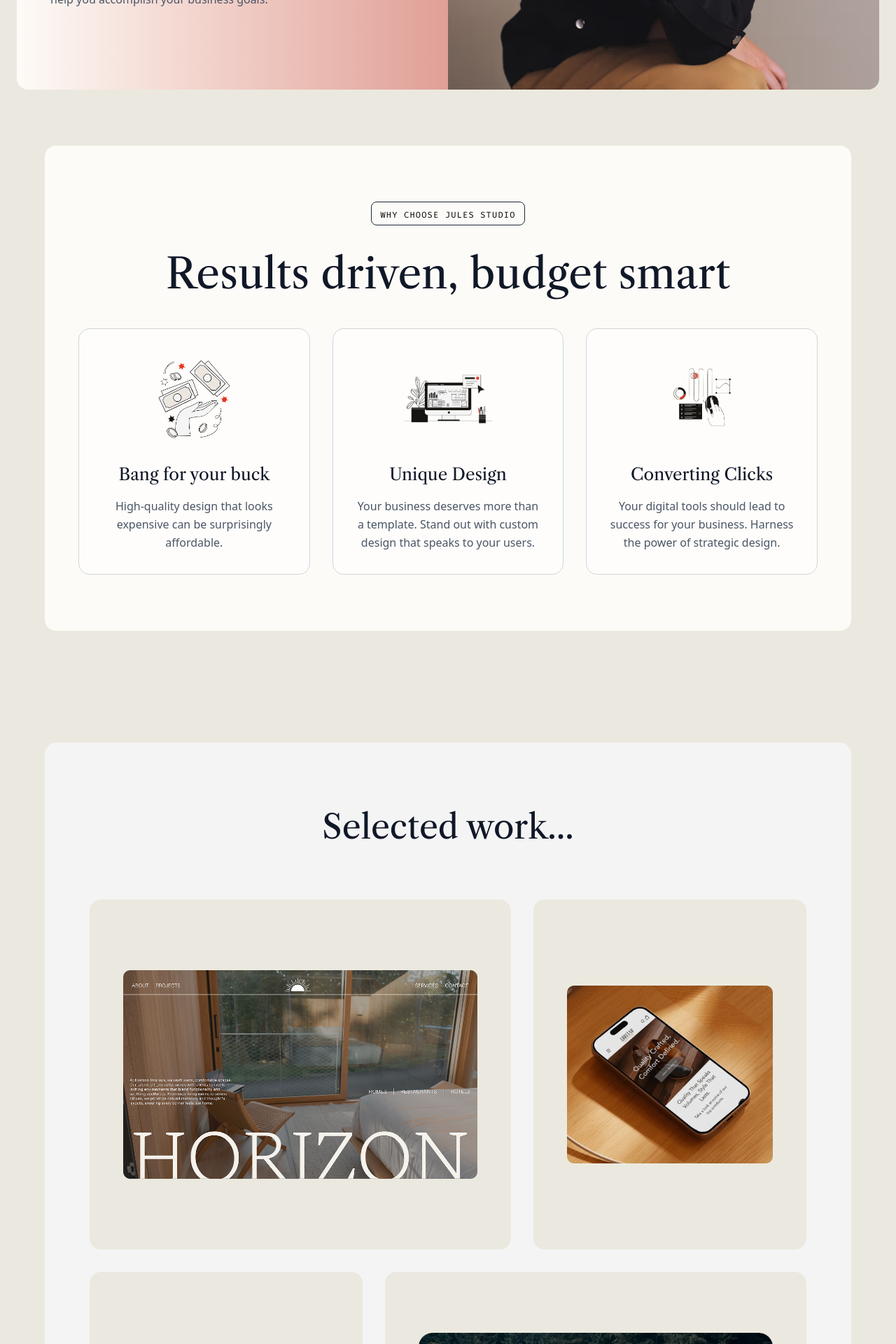
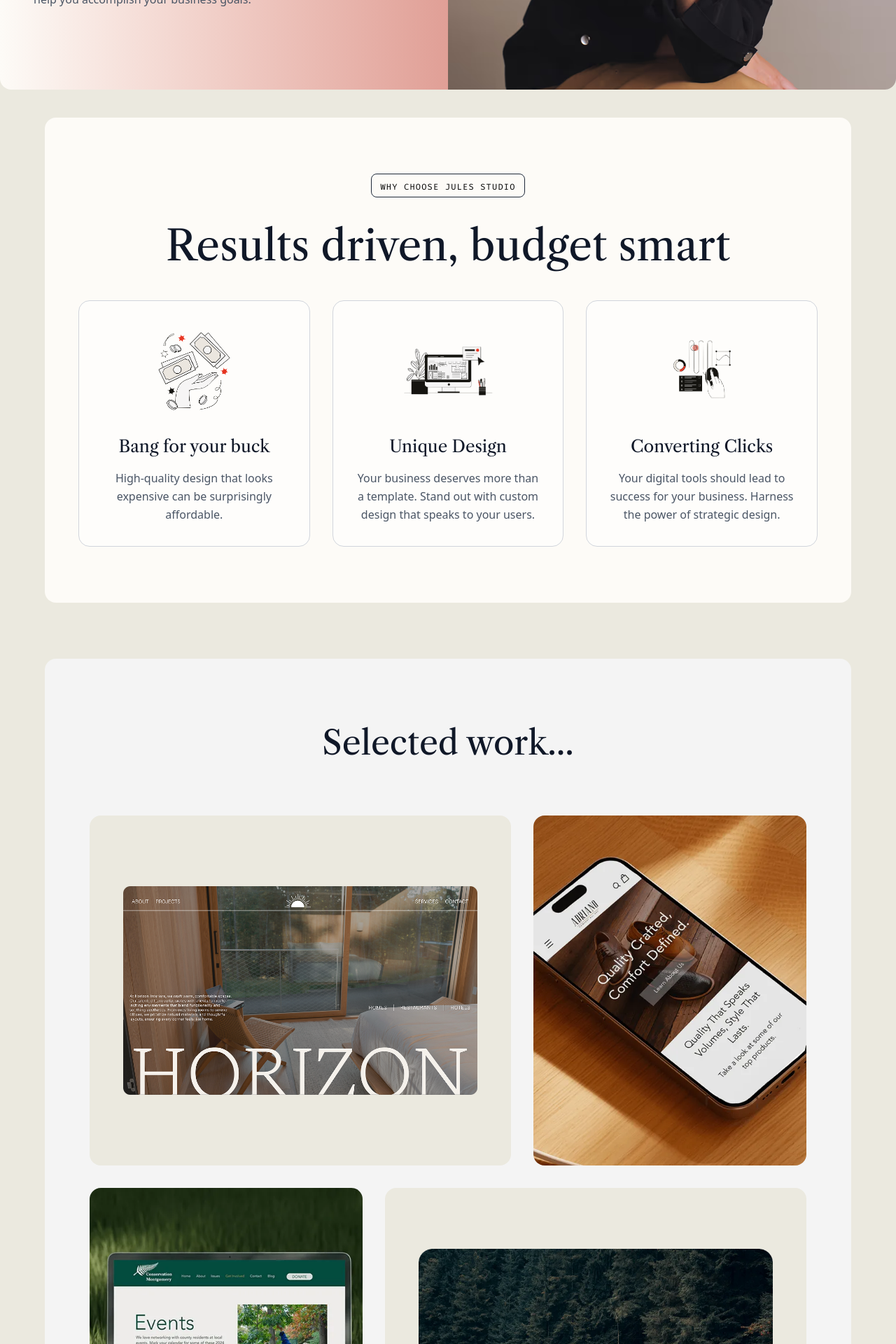
Before and after one commit to PriyaGupta30302/newthing, a Next.js app: page / in a window 1280 px wide. Shown: the part 680-2600 px from the top of the page at 70% size. Built offline with nearby package versions, Linux system fonts and the light colour scheme.

Commit message:
feat: add new HeroSection, FeaturesSection, and WorkSection components.

```diff
--- a/src/components/FeaturesSection.js
+++ b/src/components/FeaturesSection.js
@@ -25,7 +25,7 @@ export default function FeaturesSection() {
   ];
 
   return (
-    <section className="py-12 md:py-20 flex justify-center px-6 xl:px-16">
+    <section className="py-12 md:py-10 flex justify-center px-6 xl:px-16">
       <div className="max-w-[1360px] w-full mx-auto bg-[#FDFBF7] rounded-2xl py-16 md:py-20 px-4 md:px-12">
         {/* Header */}
         <div className="flex flex-col items-center text-center mb-10">
--- a/src/components/HeroSection.js
+++ b/src/components/HeroSection.js
@@ -5,7 +5,7 @@ import Image from "next/image";
 export default function HeroSection() {
   return (
     <section className=" min-h-screen pt-24 md:pt-32 flex flex-col justify-center">
-      <div className="max-w-[1360px] mx-auto w-full px-4 md:px-6 flex flex-col md:flex-row items-stretch">
+      <div className="max-w-[1360px] mx-auto w-full px-4 md:px-0 flex flex-col md:flex-row items-stretch">
         {/* Left Content Section */}
         <div className="w-full md:w-1/2 md:pr-12 flex flex-col justify-center relative py-10 md:py-20 overflow-hidden bg-gradient-to-r from-[#FDFBF7] to-[#E09F96] rounded-l-2xl">
           <div className="relative z-10 pl-8 md:pl-12 pr-4">
--- a/src/components/WorkSection.js
+++ b/src/components/WorkSection.js
@@ -16,12 +16,14 @@ const projects = [
     tags: ["MOBILE APP", "UI/UX"],
     image: "/assets/img-2.avif",
     gridClass: "md:col-span-2",
+    hideBg: true,
   },
   {
     title: "Conservation",
     tags: ["WEB DESIGN", "LAYOUT"],
     image: "/assets/img-3.avif",
     gridClass: "md:col-span-2",
+    hideBg: true,
   },
   {
     title: "URBAN WHEELS",
@@ -67,7 +69,7 @@ export default function WorkSection() {
   );
 
   return (
-    <section className="py-12 md:py-20 flex justify-center px-6 xl:px-16 overflow-hidden">
+    <section className="py-12 md:py-10 flex justify-center px-6 xl:px-16 overflow-hidden">
       <div
         ref={container}
         className="max-w-[1360px] w-full mx-auto bg-[#f4f4f4] rounded-2xl py-16 md:py-24 px-6 md:px-16"
@@ -80,16 +82,24 @@ export default function WorkSection() {
           {projects.map((project, index) => (
             <div
               key={index}
-              className={`project-card group relative overflow-hidden rounded-2xl bg-[#ebe9df] aspect-[4/3] md:aspect-auto h-[400px] md:h-[500px] ${project.gridClass}`}
+              className={`project-card group relative overflow-hidden rounded-2xl aspect-[4/3] md:aspect-auto h-[400px] md:h-[500px] ${
+                project.gridClass
+              } ${project.hideBg ? "bg-transparent" : "bg-[#ebe9df]"}`}
             >
               {/* Image Container */}
-              <div className="absolute inset-0 flex items-center justify-center p-8 md:p-12">
+              <div
+                className={`absolute inset-0 flex items-center justify-center ${
+                  project.hideBg ? "p-0" : "p-8 md:p-12"
+                }`}
+              >
                 <div className="relative w-full h-full">
                   <Image
                     src={project.image}
                     alt={project.title}
                     fill
-                    className="object-contain transition-transform duration-700 group-hover:scale-105"
+                    className={`${
+                      project.hideBg ? "object-cover" : "object-contain"
+                    } transition-transform duration-700 group-hover:scale-105`}
                   />
                 </div>
               </div>
@@ -100,7 +110,7 @@ export default function WorkSection() {
                   {project.tags.map((tag, tIndex) => (
                     <span
                       key={tIndex}
-                      className="tag px-4 py-2 border border-white/40 rounded-full text-[10px] md:text-xs font-fira tracking-widest text-white backdrop-blur-sm"
+                      className="tag px-4 py-2 border border-white/40 rounded-full text-[10px] md:text-xs font-fira tracking-widest text-white"
                     >
                       {tag}
                     </span>
```
